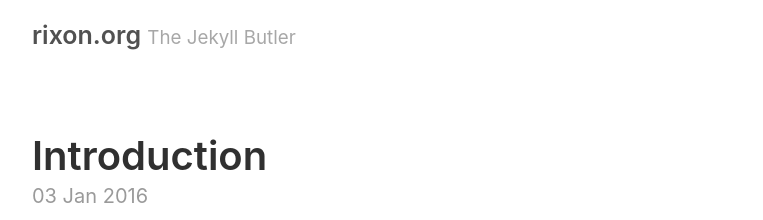
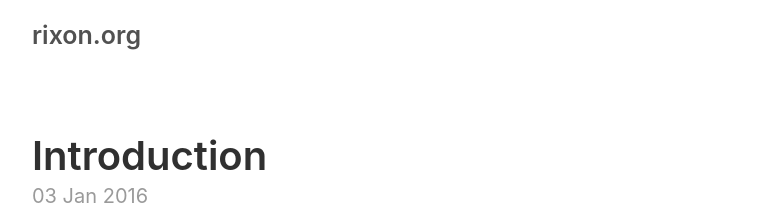
Before and after one commit to jeremyrixon/jeremyrixon, a Jekyll site: the page built from index.html, in a window 1280 px wide. Shown: the top 220 px of the page, without its empty margins (258-1021 px from the left). Built offline with Jekyll 4.4.1, drawn with Linux system fonts in a browser that asks for light colours; the list of posts is cut into pages by our own code.

Commit message:
setting up

```diff
--- a/_config.yml
+++ b/_config.yml
@@ -3,7 +3,6 @@ permalink:           pretty
 
 # Setup
 title:               rixon.org
-tagline:             The Jekyll Butler
 url:                 http://rixon.org
 paginate:            1
 baseurl:             ""
--- a/_includes/head.html
+++ b/_includes/head.html
@@ -4,7 +4,7 @@
 
   <title>
     {% if page.title == "Home" %}
-      {{ site.title }} &middot; {{ site.tagline }}
+      {{ site.title }}
     {% else %}
       {{ page.title }} &middot; {{ site.title }}
     {% endif %}
--- a/_layouts/default.html
+++ b/_layouts/default.html
@@ -8,8 +8,7 @@
     <div class="container content">
       <header class="masthead">
         <h3 class="masthead-title">
-          <a href="{{ site.baseurl }}/" title="Home">{{ site.title }}</a>
-          <small>{{ site.tagline }}</small>
+          <a href="{{ site.baseurl }}/" title="rixon.org">{{ site.title }}</a>
         </h3>
       </header>
 
@@ -24,15 +23,5 @@
       </footer>
     </div>
 
-    {% if site.analytics_id %}
-     <script>
-       (function(i,s,o,g,r,a,m){i['GoogleAnalyticsObject']=r;i[r]=i[r]||function(){
-       (i[r].q=i[r].q||[]).push(arguments)},i[r].l=1*new Date();a=s.createElement(o),
-       m=s.getElementsByTagName(o)[0];a.async=1;a.src=g;m.parentNode.insertBefore(a,m)
-       })(window,document,'script','//www.google-analytics.com/analytics.js','ga');
-       ga('create', '{{ site.analytics_id }}', 'auto');
-       ga('send', 'pageview');
-     </script>
-    {% endif %}
   </body>
 </html>
```
